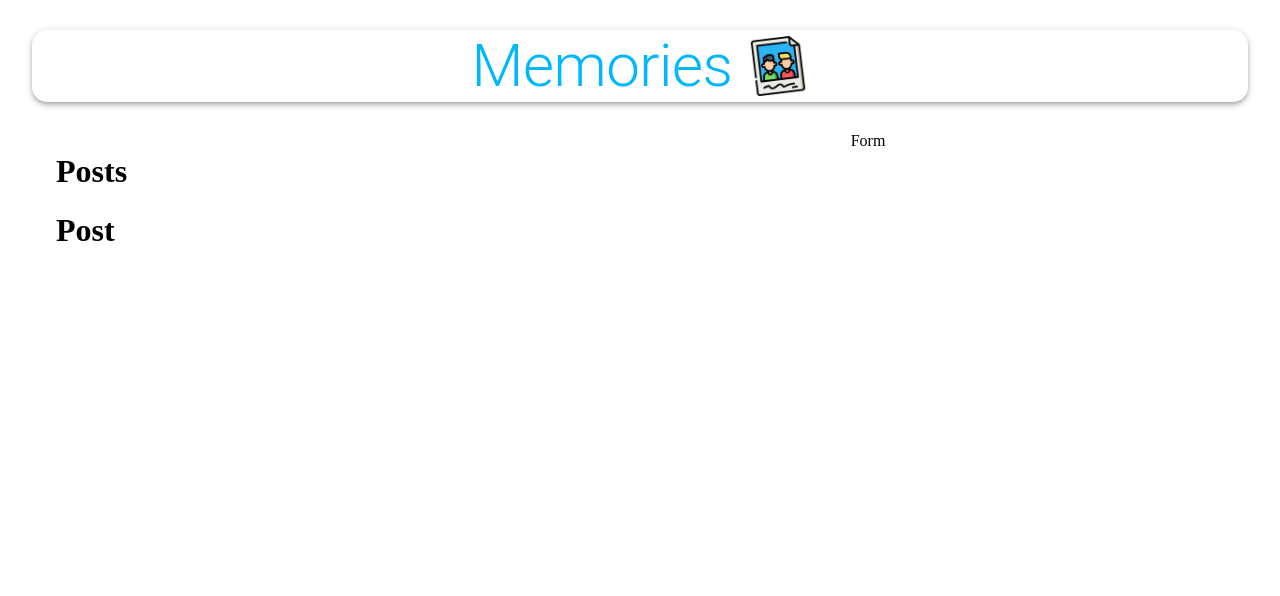
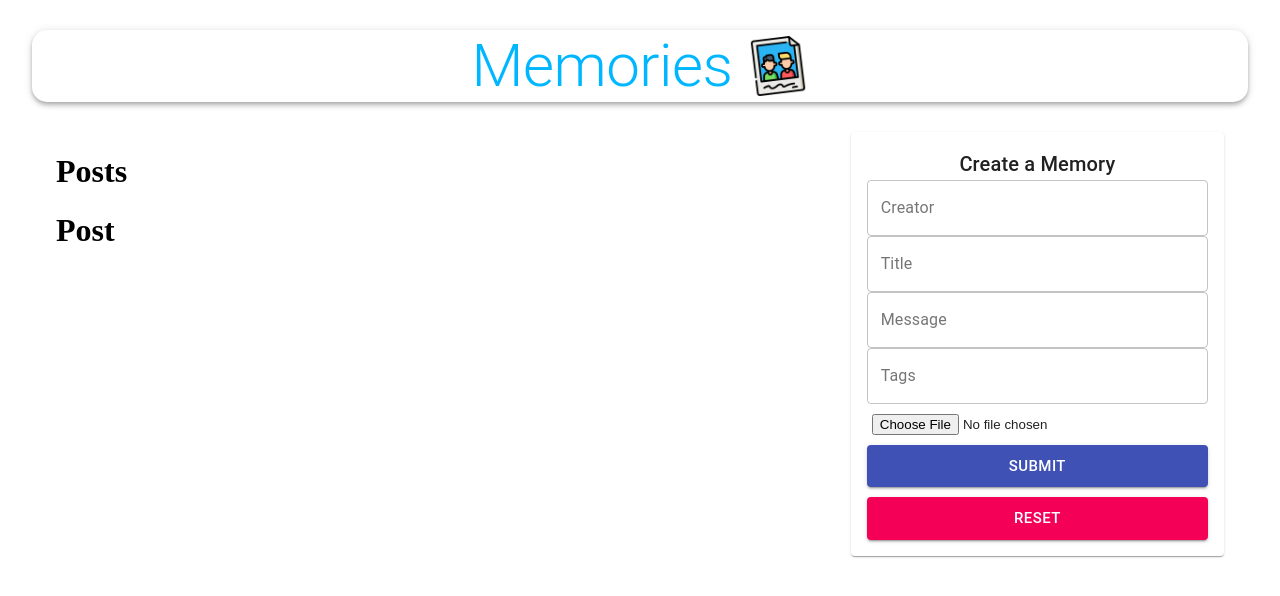
Before and after one commit to Arafat-alim/memories-application, a React (Create React App) app in the folder client/: page / in a window 1280 px wide. Shown: the top 596 px of the page. Built offline with nearby package versions, Linux system fonts and the light colour scheme; no server answers.

Commit message:
Form is created with syling successfully

```diff
--- a/client/src/components/Form/Form.js
+++ b/client/src/components/Form/Form.js
@@ -1,9 +1,100 @@
-import React from "react";
+import React, { useState } from "react";
 import useStyles from "./styles";
+import { Typography, Button, Paper, TextField } from "@material-ui/core";
+import FileBase from "react-file-base64";
 
 const Form = () => {
   const classes = useStyles();
-  return <div>Form</div>;
+  const [postData, setPostData] = useState({
+    creator: "",
+    title: "",
+    message: "",
+    tags: "",
+    selectedFile: "",
+  });
+  const handleSubmit = () => {};
+  const clear = () => {};
+  return (
+    <Paper className={classes.paper}>
+      <form
+        autoComplete="off"
+        noValidate
+        onSubmit={handleSubmit}
+        className={classes.form}
+      >
+        <Typography variant="h6">Create a Memory</Typography>
+
+        <TextField
+          variant="outlined"
+          name="creator"
+          label="Creator"
+          value={postData.creator}
+          onChange={(e) => {
+            setPostData({ ...postData, creator: e.target.value });
+          }}
+          fullWidth
+        />
+        <TextField
+          variant="outlined"
+          name="title"
+          label="Title"
+          value={postData.title}
+          onChange={(e) => {
+            setPostData({ ...postData, title: e.target.value });
+          }}
+          fullWidth
+        />
+        <TextField
+          variant="outlined"
+          name="message"
+          label="Message"
+          value={postData.message}
+          onChange={(e) => {
+            setPostData({ ...postData, message: e.target.value });
+          }}
+          fullWidth
+        />
+        <TextField
+          variant="outlined"
+          name="tags"
+          label="Tags"
+          value={postData.tags}
+          onChange={(e) => {
+            setPostData({ ...postData, tags: e.target.value });
+          }}
+          fullWidth
+        />
+        <div className={classes.fileInput}>
+          <FileBase
+            type="file"
+            multiple={false}
+            onDone={(base64) =>
+              setPostData({ ...postData, selectedFile: base64 })
+            }
+          />
+        </div>
+        <Button
+          className={classes.buttonSubmit}
+          color="primary"
+          variant="contained"
+          size="large"
+          fullWidth
+          type="submit"
+        >
+          Submit
+        </Button>
+        <Button
+          color="secondary"
+          variant="contained"
+          size="large"
+          fullWidth
+          onClick={clear}
+        >
+          Reset
+        </Button>
+      </form>
+    </Paper>
+  );
 };
 
 export default Form;
```
